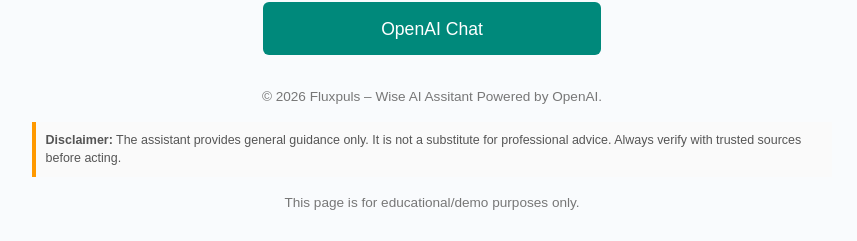
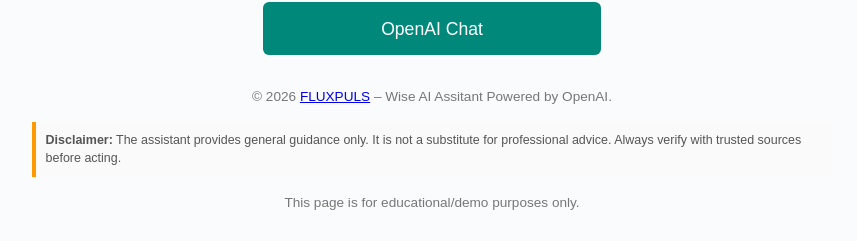
Before and after one commit to aiexplore42/wise-AI-assistant, a plain HTML site: page index.html in a window 1280 px wide. Shown: the part 1118-1359 px from the top of the page, without its empty margins (208-1065 px from the left). Drawn offline with Linux system fonts and the light colour scheme.

Commit message:
Update index.html

```diff
--- a/index.html
+++ b/index.html
@@ -132,7 +132,7 @@
 <a href="https://chat.openai.com/" target="_blank" class="chat-btn">OpenAI Chat</a>
 
 <footer>
-  © 2026 Fluxpuls – Wise AI Assitant Powered by OpenAI.
+  © 2026 <a href="https://fluxpulsconsulting.org">FLUXPULS</a> – Wise AI Assitant Powered by OpenAI.
   <div class="disclaimer"><strong>Disclaimer:</strong> The assistant provides general guidance only. It is not a substitute for professional advice. Always verify with trusted sources before acting.</div>
   This page is for educational/demo purposes only.
 </footer>
```
